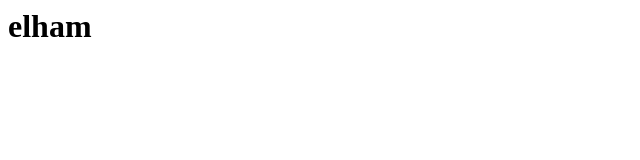
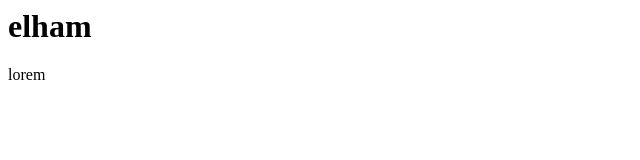
Before and after one commit to elham3oltani/learn-git, a plain HTML site: page index.html in a window 1280 px wide. Shown: the full height of the page, 0-640 px from the left. Drawn offline with Linux system fonts and the light colour scheme.

Commit message:
file index and style and script be cjanged

```diff
--- a/index.html
+++ b/index.html
@@ -3,9 +3,11 @@
     <meta charset="UTF-8">
     <meta http-equiv="X-UA-Compatible" content="IE=edge">
     <meta name="viewport" content="width=device-width, initial-scale=1.0">
+
     <title>Document</title>
 </head>
 <body>
     <h1>elham</h1>
+    <p>lorem</p>
 </body>
 </html>
--- a/js/script.js
+++ b/js/script.js
@@ -1 +1,2 @@
 console.log("elham soltani")
+console.log("test")
--- a/style.css
+++ b/style.css
@@ -0,0 +1,3 @@
+*{
+    color: red;
+}
```
